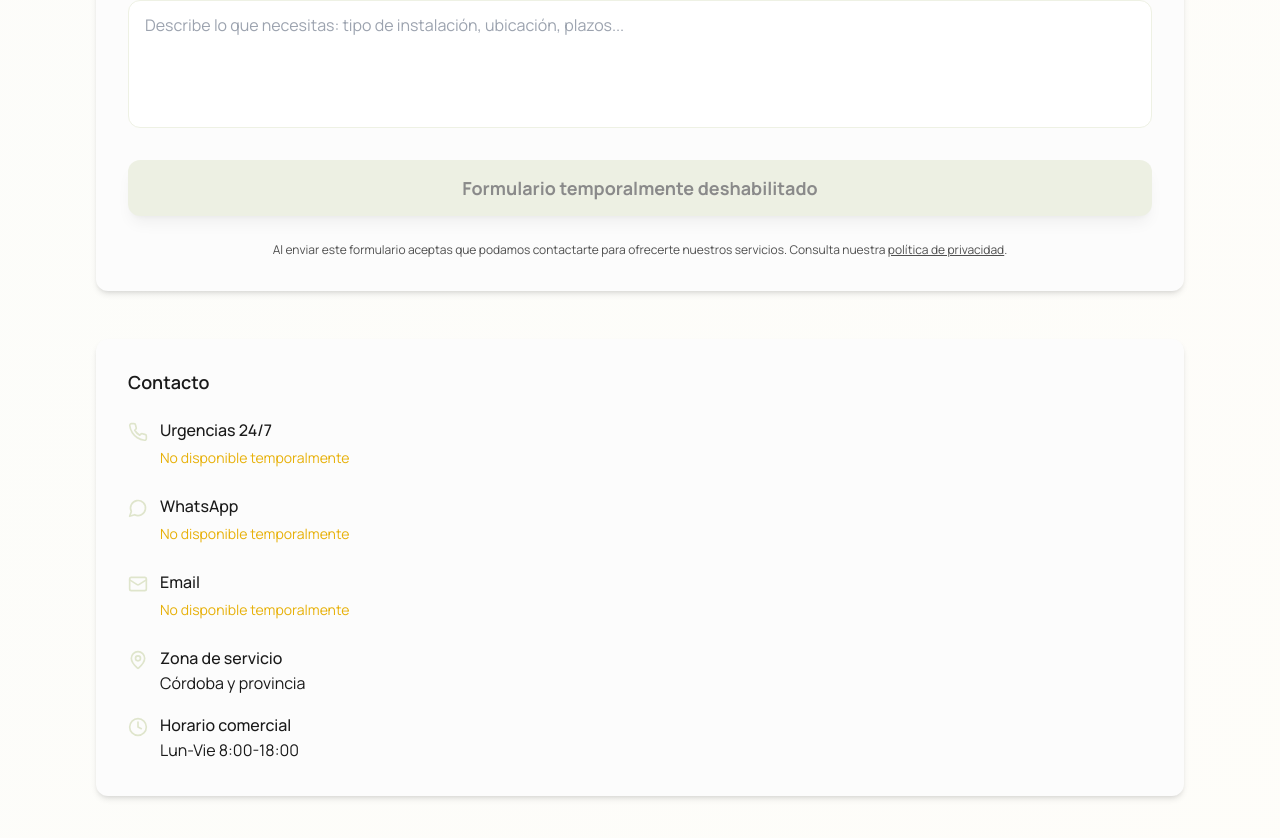
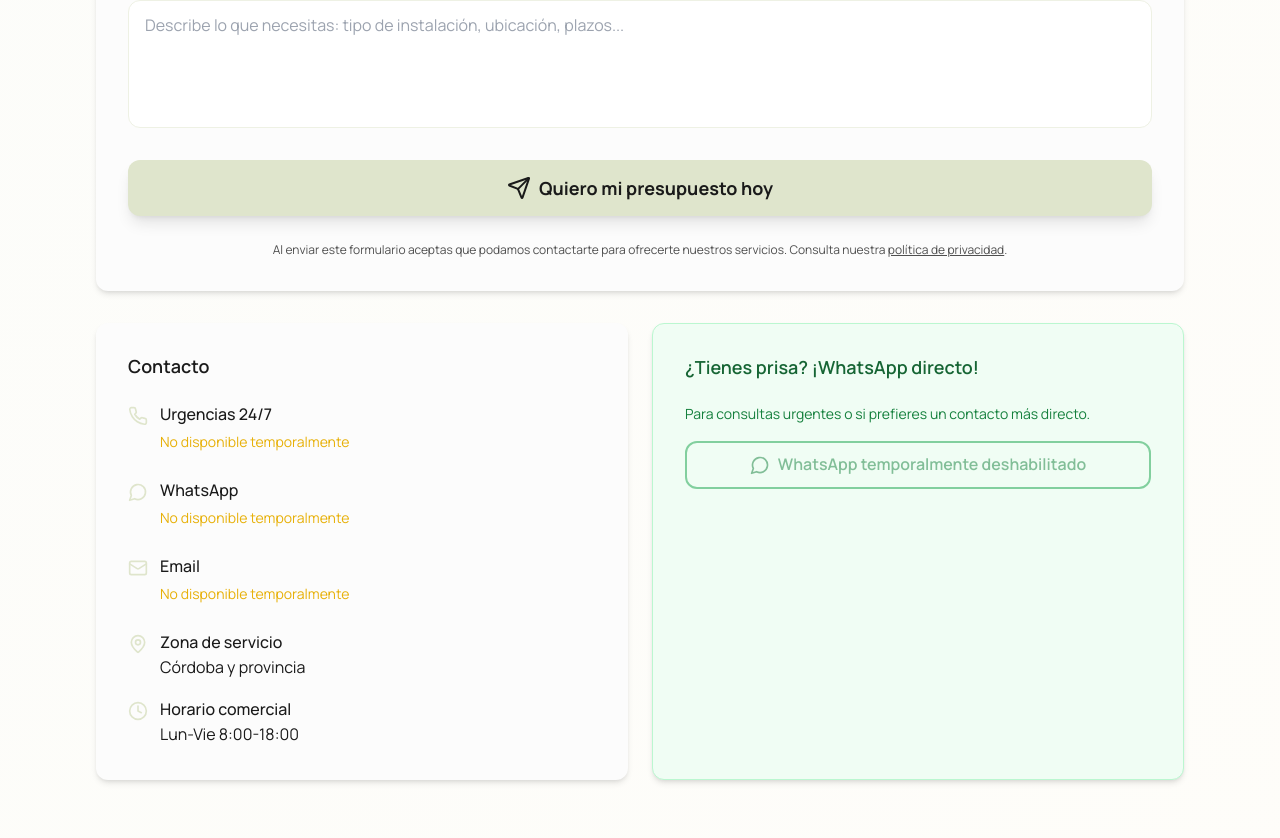
Before and after one commit to Medu-coder/voltik.es, a React (Vite) app: page / in a window 1280 px wide. Shown: the part 6002-6840 px from the top of the page. Built offline with nearby package versions, Linux system fonts and the light colour scheme.

Commit message:
ajustes formulario contacto habilitado y optimizacion mobile

```diff
--- a/src/components/sections/ContactForm.tsx
+++ b/src/components/sections/ContactForm.tsx
@@ -180,8 +180,7 @@ export default function ContactForm() {
 
   return (
     <section id="contacto" className="voltik-section bg-gradient-to-br from-primary/10 to-secondary/10">
-      <div className="voltik-container">
-        <div className="max-w-full lg:max-w-6xl mx-auto">
+      <div className="voltik-container px-4 sm:px-6 lg:px-8">
         {/* Header */}
         <div className="text-center mb-16">
           <h2 className="text-3xl md:text-4xl font-bold text-foreground mb-6">
@@ -191,13 +190,11 @@ export default function ContactForm() {
             Déjanos tus datos y recibe tu presupuesto <strong>gratis</strong> antes de 24h laborables.
           </p>
         </div>
-
-          <div className="grid gap-6 lg:gap-12 lg:grid-cols-2">
-            {/* Contact Form */}
-            <div className="voltik-card lg:col-span-2 w-full">
+        {/* Formulario en una sola fila */}
+        <div className="voltik-card w-full mb-8">
           {/* Aviso de empresa en construcción */}
           <div className="mb-6 p-4 rounded-lg bg-voltik-warning/30 border border-voltik-warning/90 text-lg text-center font-semibold">
-                <strong>Aviso:</strong> Voltik está en proceso de construcción y el formulario de contacto está temporalmente deshabilitado. ¡Gracias por tu interés!
+            <strong>Aviso:</strong> Voltik aún está en proceso de construcción y no atendemos nuevas solicitudes, aunque puedes dejarnos tus datos. ¡Gracias por tu interés!
           </div>
 
           <form onSubmit={handleSubmit} className="space-y-6 w-full" noValidate>
@@ -346,7 +343,7 @@ export default function ContactForm() {
             </div>
 
             {/* Submit Button */}
-                {/*
+
             <VoltikButton
               type="submit"
               variant="voltik"
@@ -361,21 +358,24 @@ export default function ContactForm() {
                 </div>
               ) : (
                 <>
-                      <Send size={20} className="mr-2" />
-                      Quiero mi presupuesto hoy
+                  <Send className="mr-2 w-6 h-6 flex-shrink-0" />
+                  <span className="block sm:hidden">Presupuesto hoy</span> {/* Short text for mobile */}
+                  <span className="hidden sm:block">Quiero mi presupuesto hoy</span> {/* Full text for desktop */}
                 </>
               )}
             </VoltikButton>
-                */}
+
+            {/*
             <VoltikButton
               type="submit"
               variant="voltik"
               size="lg"
-                  className="w-full"
+              className="w-full py-3 text-sm sm:text-base px-2 sm:px-4"
               disabled
             >
               Formulario temporalmente deshabilitado
             </VoltikButton>
+            */}
 
             {/* Privacy Notice */}
             <p className="text-xs text-muted-foreground text-center">
@@ -384,9 +384,10 @@ export default function ContactForm() {
             </p>
           </form>
         </div>
-
+        {/* Grid con las dos tarjetas: contacto y WhatsApp */}
+        <div className="grid grid-cols-1 lg:grid-cols-2 gap-6">
           {/* Contact Details */}
-            <div className="voltik-card lg:col-span-2 w-full">
+          <div className="voltik-card w-full">
             <h3 className="text-lg font-semibold mb-6">Contacto</h3>
             <div className="space-y-4">
               <div className="flex items-start">
@@ -458,7 +459,7 @@ export default function ContactForm() {
           </div>
 
           {/* WhatsApp CTA */}
-            <div className="voltik-card lg:col-span-2 bg-green-50 border border-green-200 w-full">
+          <div className="voltik-card w-full bg-green-50 border border-green-200">
             <h3 className="text-lg font-semibold text-green-800 mb-6">
               ¿Tienes prisa? ¡WhatsApp directo!
             </h3>
@@ -479,7 +480,7 @@ export default function ContactForm() {
             */}
             <VoltikButton
               variant="outline"
-                className="w-full border-green-600 text-green-700 py-3 text-base"
+              className="w-full border-green-600 text-green-700 py-3 text-sm sm:text-base px-2 sm:px-4"
               disabled
             >
               <MessageCircle size={20} className="mr-2" />
@@ -488,7 +489,6 @@ export default function ContactForm() {
           </div>
         </div>
       </div>
-      </div>
     </section>
   )
 }
```
Lines whose indentation alone changed are shown as unchanged.
